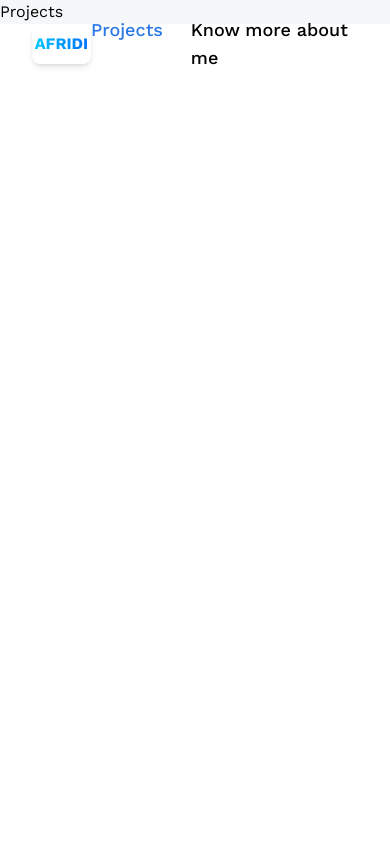
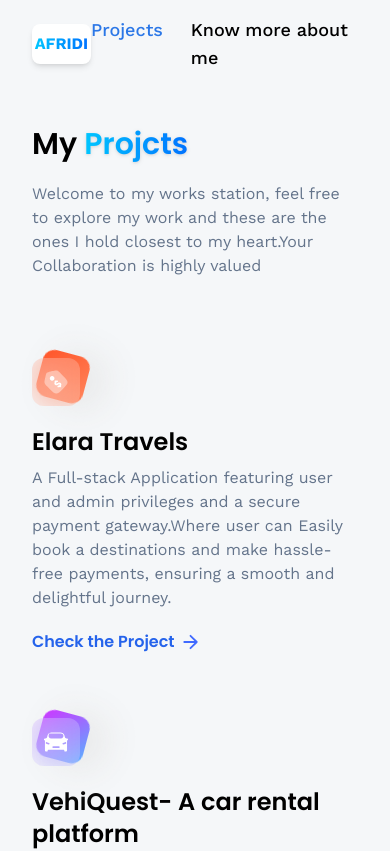
Before and after one commit to iamafridi/3D-protfolio, a React (Vite) app: page /projects in a window 390 px wide. Shown: the top 851 px of the page. Built offline with nearby package versions, Linux system fonts and the light colour scheme.

Commit message:
Completed the Project section

```diff
--- a/src/App.jsx
+++ b/src/App.jsx
@@ -4,7 +4,7 @@ import { Home, About, Projects, Contact } from './pages';
 
 const App = () => {
     return (
-        <main className='bg-slate-300/20'>
+        <main className='bg-slate-300/20 h-full'>
             <Router>
                 <Navbar />
                 <Routes>
--- /dev/null
+++ b/src/components/CTA.jsx
@@ -0,0 +1,13 @@
+import React from 'react'
+import { Link } from 'react-router-dom'
+
+const CTA = () => {
+  return (
+    <section className='cta'>
+        <p className='cta-text'>Have a project in mind? Need my assistance? <br className='sm:block hidden' /> Let's build something together!</p>
+        <Link to="/contact" className="btn">Contact</Link>
+    </section>
+  )
+}
+
+export default CTA
--- a/src/constants/index.js
+++ b/src/constants/index.js
@@ -1,4 +1,4 @@
-import { meta, shopify, starbucks, tesla } from "../assets/images";
+
 import {
     car,
     contact,
@@ -22,7 +22,7 @@ import {
     threads,
 
 } from "../assets/icons";
-import firebase from "../assets/icons/firebase.svg"
+// import firebase from "../assets/icons/firebase.svg"
 export const skills = [
     {
         imageUrl: css,
@@ -91,61 +91,6 @@ export const skills = [
     }
 ];
 
-// export const experiences = [
-//     {
-//         title: "React.js Developer",
-//         company_name: "Starbucks",
-//         icon: starbucks,
-//         iconBg: "#accbe1",
-//         date: "March 2020 - April 2021",
-//         points: [
-//             "Developing and maintaining web applications using React.js and other related technologies.",
-//             "Collaborating with cross-functional teams including designers, product managers, and other developers to create high-quality products.",
-//             "Implementing responsive design and ensuring cross-browser compatibility.",
-//             "Participating in code reviews and providing constructive feedback to other developers.",
-//         ],
-//     },
-//     {
-//         title: "React Native Developer",
-//         company_name: "Tesla",
-//         icon: tesla,
-//         iconBg: "#fbc3bc",
-//         date: "Jan 2021 - Feb 2022",
-//         points: [
-//             "Developing and maintaining web applications using React.js and other related technologies.",
-//             "Collaborating with cross-functional teams including designers, product managers, and other developers to create high-quality products.",
-//             "Implementing responsive design and ensuring cross-browser compatibility.",
-//             "Participating in code reviews and providing constructive feedback to other developers.",
-//         ],
-//     },
-//     {
-//         title: "Web Developer",
-//         company_name: "Shopify",
-//         icon: shopify,
-//         iconBg: "#b7e4c7",
-//         date: "Jan 2022 - Jan 2023",
-//         points: [
-//             "Developing and maintaining web applications using React.js and other related technologies.",
-//             "Collaborating with cross-functional teams including designers, product managers, and other developers to create high-quality products.",
-//             "Implementing responsive design and ensuring cross-browser compatibility.",
-//             "Participating in code reviews and providing constructive feedback to other developers.",
-//         ],
-//     },
-//     {
-//         title: "Full stack Developer",
-//         company_name: "Meta",
-//         icon: meta,
-//         iconBg: "#a2d2ff",
-//         date: "Jan 2023 - Present",
-//         points: [
-//             "Developing and maintaining web applications using React.js and other related technologies.",
-//             "Collaborating with cross-functional teams including designers, product managers, and other developers to create high-quality products.",
-//             "Implementing responsive design and ensuring cross-browser compatibility.",
-//             "Participating in code reviews and providing constructive feedback to other developers.",
-//         ],
-//     },
-// ];
-
 export const socialLinks = [
     {
         name: 'Contact',
@@ -168,43 +113,43 @@ export const projects = [
     {
         iconUrl: pricewise,
         theme: 'btn-back-red',
-        name: 'Amazon Price Tracker',
-        description: 'Developed a web application that tracks and notifies users of price changes for products on Amazon, helping users find the best deals.',
-        link: 'https://github.com/adrianhajdin/pricewise',
+        name: 'Elara Travels',
+        description: 'A  Full-stack Application featuring user and admin privileges and a secure payment gateway.Where user can Easily book a destinations and make hassle-free payments, ensuring a smooth and delightful journey. ',
+        link: 'https://elara-travels.web.app/',
+    },
+    {
+        iconUrl: car,
+        theme: 'btn-back-pink',
+        name: 'VehiQuest- A car rental platform',
+        description: 'A Full-Stack Application where user can rent a car or host a car for rental and an admin role to access and monitor everything, also User can pay with their visa card and individuals can see their own dedicated user ,host or admin dashboards.',
+        link: 'https://github.com/iamafridi/vehi-quest-client',
     },
     {
         iconUrl: threads,
         theme: 'btn-back-green',
-        name: 'Full Stack Threads Clone',
-        description: 'Created a full-stack replica of the popular discussion platform "Threads," enabling users to post and engage in threaded conversations.',
+        name: 'Elara Library',
+        description: 'An online Book library, Where user can book appoinments. User can update books and add books to the website  by simply login .',
         link: 'https://github.com/adrianhajdin/threads',
     },
     {
-        iconUrl: car,
+        iconUrl: snapgram,
         theme: 'btn-back-blue',
-        name: 'Car Finding App',
-        description: 'Designed and built a mobile app for finding and comparing cars on the market, streamlining the car-buying process.',
-        link: 'https://github.com/adrianhajdin/project_next13_car_showcase',
-    },
-    {
-        iconUrl: snapgram,
-        theme: 'btn-back-pink',
-        name: 'Full Stack Instagram Clone',
-        description: 'Built a complete clone of Instagram, allowing users to share photos and connect with friends in a familiar social media environment.',
-        link: 'https://github.com/adrianhajdin/social_media_app',
+        name: 'PHero-Arena',
+        description: 'A gaming Website for the gamers, where they can see the latest news,upcoming events and purchase items.',
+        link: 'https://phero-arena.netlify.app/',
     },
     {
         iconUrl: estate,
         theme: 'btn-back-black',
-        name: 'Real-Estate Application',
-        description: 'Developed a web application for real estate listings, facilitating property searches and connecting buyers with sellers.',
-        link: 'https://github.com/adrianhajdin/projects_realestate',
+        name: 'Donation Campaign',
+        description: 'Donation camping page where any user can donatate and keep track of their donations ',
+        link: 'https://phdonationcampaign.netlify.app/',
     },
     {
         iconUrl: summiz,
         theme: 'btn-back-yellow',
-        name: 'AI Summarizer Application',
-        description: 'App that leverages AI to automatically generate concise & informative summaries from lengthy text content, or blogs.',
-        link: 'https://github.com/adrianhajdin/project_ai_summarizer',
+        name: 'Tea Here BD',
+        description: 'a modern Tea Shop website where user can see the available item and know about the latest product in the list.',
+        link: 'https://iamafridi.github.io/teahere.bd/',
     }
 ];
--- a/src/models/Island.jsx
+++ b/src/models/Island.jsx
@@ -16,7 +16,7 @@ import { a } from "@react-spring/three";
 
 import islandScene from '../assets/3d/destiny_island.glb'
 
-const Island = ({ isRotating, setIsRotating,setCurrentStage, ...props }) => {
+const Island = ({ isRotating, setIsRotating, setCurrentStage, ...props }) => {
     const islandRef = useRef();
 
     const { gl, viewport } = useThree();
@@ -68,9 +68,11 @@ const Island = ({ isRotating, setIsRotating,setCurrentStage, ...props }) => {
         if (e.key === 'ArrowLeft') {
             if (!isRotating) setIsRotating(true);
             islandRef.current.rotation.y += 0.01 * Math.PI;
+            rotationSpeed.current = 0.0125;
         } else if (e.key === 'ArrowRight') {
             if (!isRotating) setIsRotating(true)
             islandRef.current.rotation.y -= 0.01 * Math.PI;
+            rotationSpeed.current = -0.0125;
 
         }
     }
--- a/src/pages/About.jsx
+++ b/src/pages/About.jsx
@@ -1,5 +1,6 @@
 import React from 'react'
 import { skills } from '../constants'
+import CTA from '../components/CTA'
 
 const About = () => {
   return (
@@ -25,7 +26,7 @@ const About = () => {
         <h3 className='subhead-text'> My Skils</h3>
 
         <div className='mt-16 flex flex-wrap gap-12'>
-{skills .map((skill)=>(
+          {skills.map((skill) => (
 
             <div className='block-container w-20 h-20'>
               <div className='btn-back rounded-xl' />
@@ -40,6 +41,8 @@ className='w-1/2 h-1/2 object-contain'
           ))}
         </div>
       </div>
+      <hr className='border-slate-200' />
+      <CTA />
     </section>
   )
 }
--- a/src/pages/Contact.jsx
+++ b/src/pages/Contact.jsx
@@ -59,7 +59,7 @@ const Contact = () => {
 
 
   return (
-    <section className='relative flex lg:flex-row flex-col max-container'>
+    <section className='relative flex lg:flex-row flex-col max-container h-[100vh]'>
 {
   alert.show && <Alert {...alert} />
 }
--- a/src/pages/Home.jsx
+++ b/src/pages/Home.jsx
@@ -82,8 +82,8 @@ const Home = () => {
           />
           <Plane
             isRotating={isRotating}
-            planeScale={planeScale}
-            planePosition={planePosition}
+            scale={planeScale}
+            position={planePosition}
             rotation={[0, 20, 0]}
           />
         </Suspense>
--- a/src/pages/Projects.jsx
+++ b/src/pages/Projects.jsx
@@ -1,8 +1,60 @@
 import React from 'react'
+import { projects } from '../constants'
+import { Link } from 'react-router-dom'
+import { arrow } from '../assets/icons'
+import CTA from '../components/CTA'
 
 const Projects = () => {
   return (
-    <div>Projects</div>
+    <section className='max-container'>
+      <h1 className='head-text'>
+        My <span className='blue-gradient_text font-semibold drop-shadow' >Projcts</span>
+      </h1>
+      <div className='mt-5 flex flex-col gap-3 text-slate-500'>
+        <p>Welcome to my works station, feel free to explore my work and these are the ones I hold closest to my heart.Your Collaboration is highly valued</p>
+      </div>
+
+      <div className='flex flex-wrap my-20 gap-16'>
+        {projects.map((project) => (
+          <div className='lg:w-[400px] w-full' key={project.name}>
+            <div className='block-container w-12 h-12'>
+              <div className={`btn-back rounded-xl ${project.theme}`} />
+              <div className=' btn-front rounded-xl flex justify-center items-center'>
+                <img
+                  src={project.iconUrl}
+                  alt="Project Icon"
+                  className='w-1/2 h-1/2 object-contain'
+
+                />
+              </div>
+            </div>
+            <div className='mt-5 flex flex-col'>
+              <h4 className='text-2xl font-poppins font-semibold'>
+                {project.name}
+              </h4>
+              <p className='mt-2 text-slate-500'>
+                {project.description}
+              </p>
+              <div className='mt-5 flex items-center gap-2 font-poppins'>
+                <Link to={project.link}
+                  target='_blank'
+                  rel='noopener noreferrer'
+                  className='font-semibold text-blue-600'
+                >
+                  Check the Project
+                </Link>
+                <img src={arrow}
+                alt='arrow'
+                className='w-4 h-4 object-contain'
+                />
+              </div>
+            </div>
+          </div>
+        ))}
+      </div>
+      <hr className='border-slate-200' />
+      <CTA />
+    </section>
   )
 }
 
```
Lines whose indentation alone changed are shown as unchanged.
